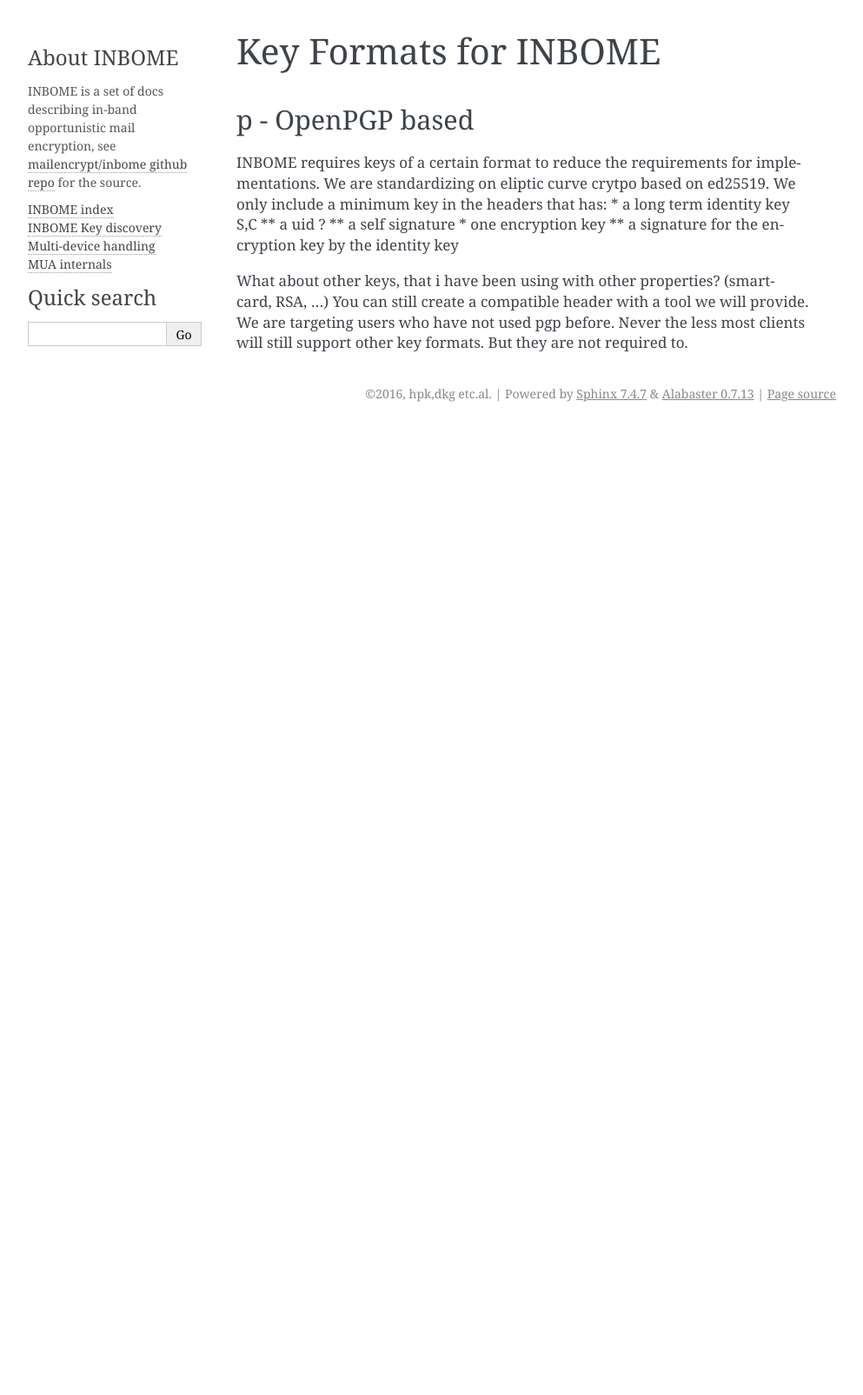
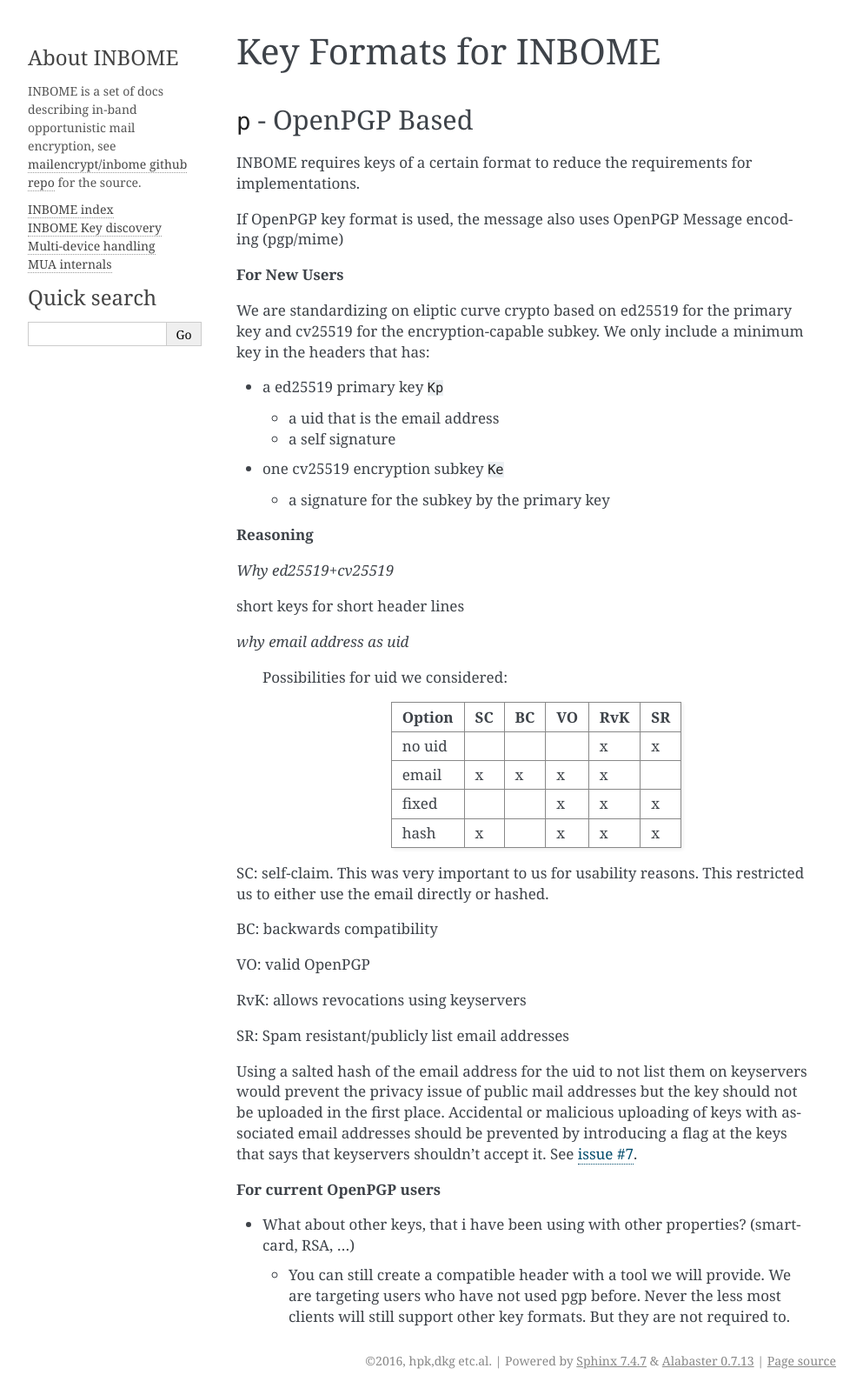
Before and after one commit to autocrypt/autocrypt, a Sphinx documentation site: the page built from doc/key-formats.rst, in a window 1280 px wide. Shown: the whole page at 87% size, without its empty margins (148-1141 px from the left). Built offline with Sphinx 7.4.7, drawn with Linux system fonts in a browser that asks for light colours; before the commit the page ends 900 px from its top, so only the background shows below that.

Commit message:
key formats session

```diff
--- a/doc/key-formats.rst
+++ b/doc/key-formats.rst
@@ -1,21 +1,66 @@
 Key Formats for INBOME
 ======================
 
-
-p - OpenPGP based
+``p`` - OpenPGP Based
 -----------------
 
 INBOME requires keys of a certain format to reduce the requirements for implementations.
-We are standardizing on eliptic curve crytpo based on ed25519.
+
+If OpenPGP key format is used, the message also uses OpenPGP Message encoding (pgp/mime)
+
+**For New Users**
+
+We are standardizing on eliptic curve crypto based on ed25519 for the primary key and cv25519 for the encryption-capable subkey.
 We only include a minimum key in the headers that has:
-* a long term identity key S,C
-** a uid ?
-** a self signature
-* one encryption key
-** a signature for the encryption key by the identity key
 
-What about other keys, that i have been using with other properties?
-(smart-card, RSA, ...)
-You can still create a compatible header with a tool we will provide. We are
-targeting users who have not used pgp before. Never the less most clients will
-still support other key formats. But they are not required to.
+* a ed25519 primary key ``Kp``
+
+  * a uid that is the email address
+  * a self signature
+
+* one cv25519 encryption subkey ``Ke``
+
+  * a signature for the subkey by the primary key
+
+**Reasoning**
+
+*Why ed25519+cv25519*
+
+short keys for short header lines
+
+*why email address as uid*
+
+ Possibilities for uid we considered:
+
+ ======= == == == === ==
+ Option  SC BC VO RvK SR
+ ======= == == == === ==
+ no uid            x  x
+ email   x  x   x  x
+ fixed         x   x  x
+ hash    x      x   x x
+ ======= == == == === ==
+
+SC: self-claim. This was very important to us for usability reasons. This restricted us to either use the email directly or hashed.
+
+BC: backwards compatibility
+
+VO: valid OpenPGP
+
+RvK: allows revocations using keyservers
+
+SR: Spam resistant/publicly list email addresses
+
+Using a salted hash of the email address for the uid to not list them on keyservers
+would prevent the privacy issue of public mail addresses but the key should not be
+uploaded in the first place.
+Accidental or malicious uploading of keys with associated email addresses should be
+prevented by introducing a flag at the keys that says that keyservers shouldn't accept it.
+See `issue #7 <https://github.com/mailencrypt/inbome/issues/7>`_.
+
+
+**For current OpenPGP users**
+
+* What about other keys, that i have been using with other properties? (smart-card, RSA, ...)
+
+  * You can still create a compatible header with a tool we will provide. We are targeting users who have not used pgp before. Never the less most clients will still support other key formats. But they are not required to.
```
